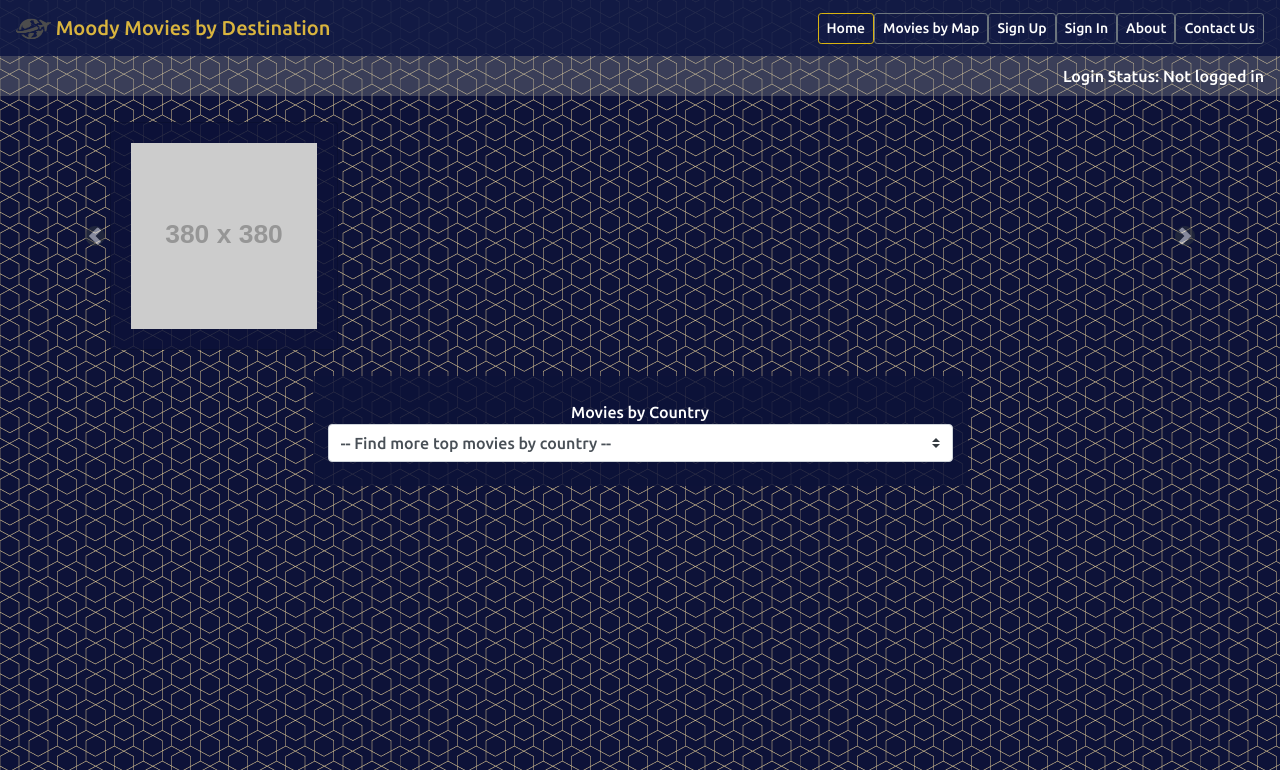
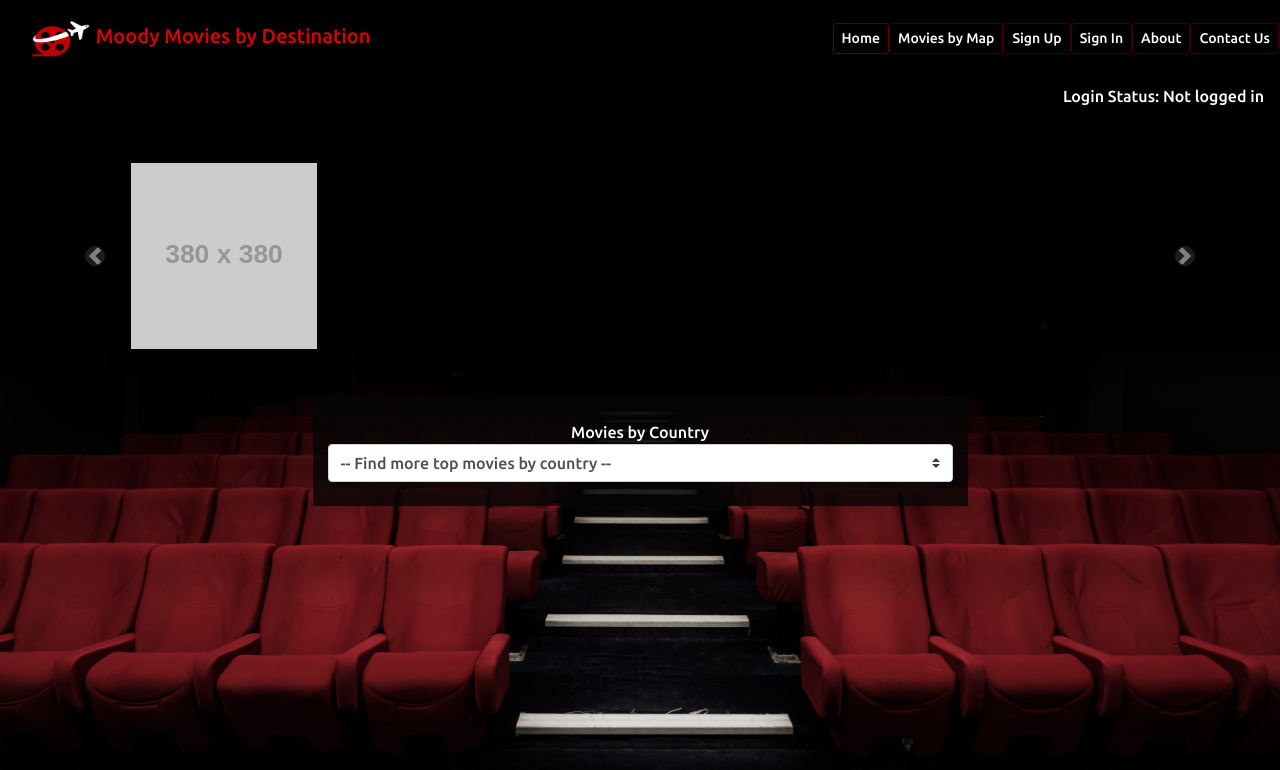
Before and after one commit to dahliakadri/movies_by_destination, a Flask app: page / in a window 1280 px wide. Shown: the top 770 px of the page. Run offline with Flask 2, Linux system fonts and the light colour scheme; grey boxes labelled with a size stand in for pictures from a placeholder-image service; data that the repository does not hold is empty; some libraries are stand-ins or nearby versions.

Commit message:
update movie background and style

```diff
--- a/server.py
+++ b/server.py
@@ -404,7 +404,7 @@ def react_logout():
 if __name__ == "__main__":
     # We have to set debug=True here, since it has to be True at the
     # point that we invoke the DebugToolbarExtension
-    app.debug = True
+    app.debug = False
     # make sure templates, etc. are not cached in debug mode
     app.jinja_env.auto_reload = app.debug
 
--- a/static/css/styles.css
+++ b/static/css/styles.css
@@ -6,15 +6,16 @@ margin: 0;
 
 body {
 	margin: 0;
-	background-image: url("/static/img/oriental-tiles.png");
-	background-repeat: repeat;
+	background: url(/static/img/oriental-tiles.jpg) no-repeat center center fixed;
+    background-size: cover;
 	font-family: 'Ubuntu', sans-serif;
 }
 
 
 .navbar
 {
-	background-color: #131c46e6!important;
+	background-color: #000000!important;
+    margin-right: -15px;
 }
 
 .container-fluid
@@ -28,26 +29,27 @@ body {
 }
 
 .navbar-brand {
-color: #d9b43e!important;
+color: #ff0000d9!important;
+padding-left: 15px;
 }
 
 .btn-outline-success {
-    border-color: #D9B310;
+    border-color: #bd000782;
 }
 
 .btn-outline-success:not(:disabled):not(.disabled).active, .btn-outline-success:not(:disabled):not(.disabled):active, .show>.btn-outline-success.dropdown-toggle {
     color: #fff;
-    background-color: #1a508894;
+    background-color: #bd000782;
 
     }
 
 .btn-outline-success:not(:disabled):not(.disabled).active:focus, .btn-outline-success:not(:disabled):not(.disabled):active:focus, .show>.btn-outline-success.dropdown-toggle:focus {
-    box-shadow: 0 0 0 0.2rem rgba(216, 203, 46, 0.5);
+    box-shadow: 0 0 0 0.2rem #bd000782;
 }
 
 .btn-outline-success:not(:disabled):not(.disabled).active, .btn-outline-success:not(:disabled):not(.disabled):active, .show>.btn-outline-success.dropdown-toggle {
     color: #fff;
-    border-color: #D9B310;
+    border-color: #efe5e612;
 }
 
 .btn-outline-success.focus, .btn-outline-success:focus {
@@ -56,18 +58,22 @@ color: #d9b43e!important;
 
 .btn-outline-success:hover {
     color: #fff;
-    background-color: #D9B310;
-    border-color: #D9B310;
+    background-color: #bd000782;
+    border-color: #bd000782;
+}
+
+.btn-outline-secondary {
+    border-color: #bd00074f;
 }
 
 .btn-outline-secondary:hover {
     color: #fff;
-    background-color: #d9b43e;
-    border-color: #6c757d;
+    background-color: #bd000782;
+    border-color: #bd00074f;
 }
 
 .loginstatus {
-	background: #90939657;
+	background: #00000082;
 	color: #ffffff;
 	text-align: end;
 	padding: .5rem 1rem;
@@ -76,20 +82,20 @@ color: #d9b43e!important;
 .countryform{
 	text-align: center;
 	color: #ffffff;
-	background: #0c1238d6;
+	background: #060606c9;
 
 }
 
 .movie-poster{
 	text-align: center;
 	color: #ffffff;
-	background: #4c516fb8;
+	background: #0000009c;
 	margin: 20px;
     padding-top: 20px;
     padding-right: 5px;
     padding-bottom: 5px;
     padding-left: 5px;
-    box-shadow: 5px 5px 5px #0c1238;
+    box-shadow: 5px 5px 5px #50080fc4;
 }
 
 .movie-title{
@@ -98,7 +104,7 @@ color: #d9b43e!important;
 
 .list-group-item-secondary {
     color: #ffffff;
-    background-color: #0c1238;
+    background-color: #38090a42;
     font-size: small;
 }
 
@@ -108,13 +114,13 @@ color: #d9b43e!important;
 }
 
 .add-movie-btn{
-	background-color: #0c1238
+	background-color: #00000026
 }
 
 .map-country-selector{
 	text-align: center;
 	color: #ffffff;
-	background: #0c1238d6;
+	background: #bd21302e;
 	margin: 10px;
     padding: 20px;
 }
@@ -128,14 +134,14 @@ color: #d9b43e!important;
 }
 
 .signup-or-in{
-	background: #0c1238d6;
+	background: #000000b8;
     color: #ffff;
     padding: 20px;
     margin: 10px;
 }
 
 .card-body{
-	background: #0c1238d6;
+	background: #000000b8;
     color: #ffff;
     padding: 20px;
     margin: 10px;
--- a/static/moodyreact.jsx
+++ b/static/moodyreact.jsx
@@ -70,7 +70,7 @@ class MoodyApp extends React.Component{
         <div>
           <nav className="navbar sticky-top no-gutters navbar-light bg-light">
             <a className="navbar-brand" href="">
-            <img src="/static/img/travelimage.png" width="35" height="30" className="d-inline-block align-top" alt=""/>      Moody Movies by Destination</a>
+            <img src="/static/img/travelimage.png" width="60" height="50" className="d-inline-block align-middle" alt=""/>      Moody Movies by Destination</a>
             <form className="form-inline">
               <button className="btn btn-sm btn-outline-success" type="button" onClick={() => this.setState({currentPage: 0})}>Home</button>
               <button className="btn btn-sm btn-outline-secondary" type="button" onClick={() => this.setState({currentPage: 5})}>Movies by Map</button>
```
Also changed, not shown: static/img/default_poster.jpg (deleted), static/img/movie_icon.jpg (deleted), static/img/movie_icon_two.png (deleted), static/img/oriental-tiles.jpg (added), static/img/oriental-tiles.png (deleted), static/img/travelimage.png, 2 other files.
